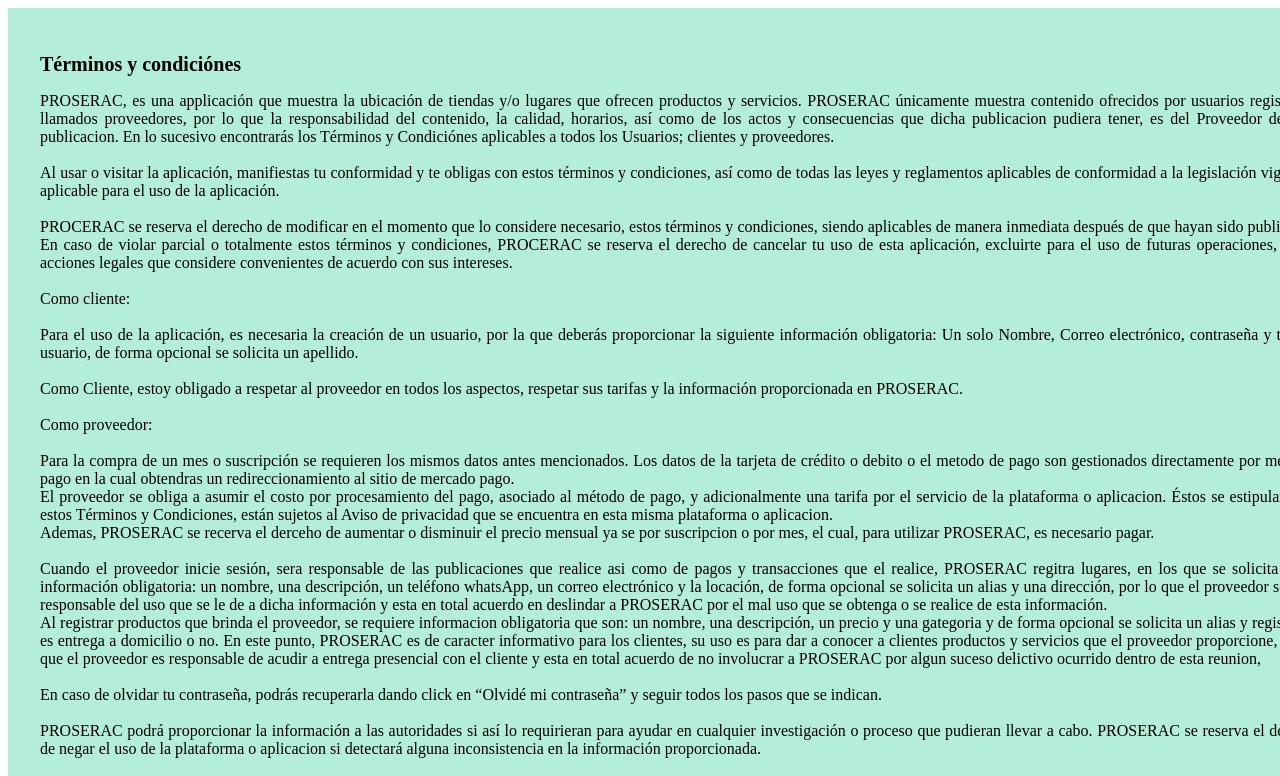
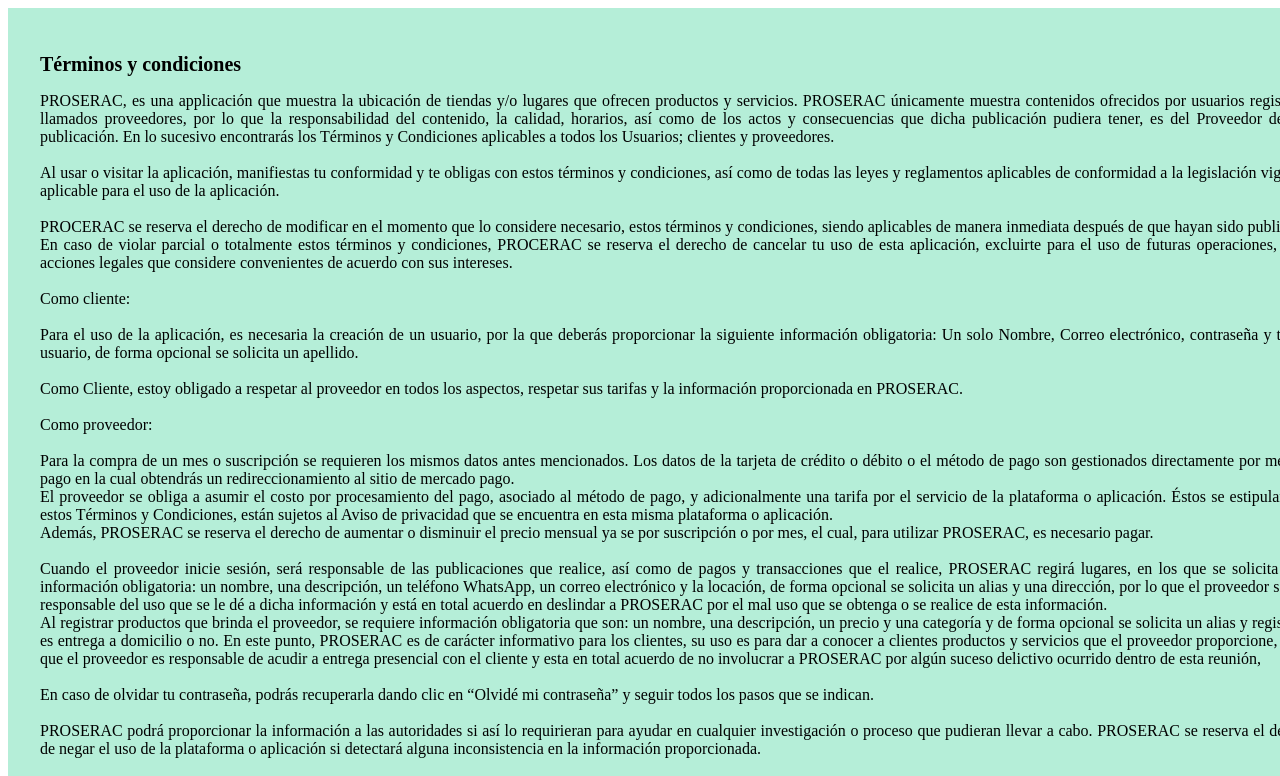
Before and after one commit to AntonioCru/congAppMotocicle, a Gatsby site: page /TermConditions in a window 1280 px wide. Shown: the top 776 px of the page. Built offline with nearby package versions, Linux system fonts and the light colour scheme; Gatsby itself is replaced by a stand-in of ours.

Commit message:
[style] termsConditions: se modifican estilos y se corrigen ortografia

```diff
--- a/src/components/pageSections/Dashboard/Dashboard.jsx
+++ b/src/components/pageSections/Dashboard/Dashboard.jsx
@@ -23,7 +23,7 @@ export default function Dashboard() {
 			</footer>
 			<div className='containerTermConditions'>
 				<img className='imgC' src={derRes} alt='iconCheck' />
-				<Link to='/TermConditions'>Terminos y condiciónes</Link>
+				<Link to='/TermConditions'>Terminos y Condiciónes</Link>
 			</div>
 		</>
 	)
--- a/src/components/pageSections/Dashboard/dashboard.css
+++ b/src/components/pageSections/Dashboard/dashboard.css
@@ -47,6 +47,7 @@
 	display: flex;
 	justify-content: center;
 	gap: 10px;
+	margin-bottom: 1rem;
 }
 .imgC {
 	width: 1.2rem;
--- a/src/pages/TermConditions.js
+++ b/src/pages/TermConditions.js
@@ -5,15 +5,15 @@ import '../components/pageSections/termConditions/TermConditions.css'
 export default function TermConditions() {
 	return (
 		<div className='containerTermCond'>
-			<h1 className='titleTerm'>Términos y condiciónes</h1>
+			<h1 className='titleTerm'>Términos y condiciones</h1>
 			<p>
 				PROSERAC, es una applicación que muestra la ubicación de tiendas y/o
 				lugares que ofrecen productos y servicios. PROSERAC únicamente muestra
-				contenido ofrecidos por usuarios registrados llamados proveedores, por
+				contenidos ofrecidos por usuarios registrados llamados proveedores, por
 				lo que la responsabilidad del contenido, la calidad, horarios, así como
-				de los actos y consecuencias que dicha publicacion pudiera tener, es del
-				Proveedor de cada publicacion. En lo sucesivo encontrarás los Términos y
-				Condiciónes aplicables a todos los Usuarios; clientes y proveedores.
+				de los actos y consecuencias que dicha publicación pudiera tener, es del
+				Proveedor de cada publicación. En lo sucesivo encontrarás los Términos y
+				Condiciones aplicables a todos los Usuarios; clientes y proveedores.
 				<br />
 				<br /> Al usar o visitar la aplicación, manifiestas tu conformidad y te
 				obligas con estos términos y condiciones, así como de todas las leyes y
@@ -43,58 +43,58 @@ export default function TermConditions() {
 				Como proveedor: <br />
 				<br />
 				Para la compra de un mes o suscripción se requieren los mismos datos
-				antes mencionados. Los datos de la tarjeta de crédito o debito o el
-				metodo de pago son gestionados directamente por mercado pago en la cual
-				obtendras un redireccionamiento al sitio de mercado pago.
+				antes mencionados. Los datos de la tarjeta de crédito o débito o el
+				método de pago son gestionados directamente por mercado pago en la cual
+				obtendrás un redireccionamiento al sitio de mercado pago.
 				<br />
 				El proveedor se obliga a asumir el costo por procesamiento del pago,
 				asociado al método de pago, y adicionalmente una tarifa por el servicio
-				de la plataforma o aplicacion. Éstos se estipularán en estos Términos y
+				de la plataforma o aplicación. Éstos se estipularán en estos Términos y
 				Condiciones, están sujetos al Aviso de privacidad que se encuentra en
-				esta misma plataforma o aplicacion.
-				<br /> Ademas, PROSERAC se recerva el derceho de aumentar o disminuir el
-				precio mensual ya se por suscripcion o por mes, el cual, para utilizar
+				esta misma plataforma o aplicación.
+				<br /> Además, PROSERAC se reserva el derecho de aumentar o disminuir el
+				precio mensual ya se por suscripción o por mes, el cual, para utilizar
 				PROSERAC, es necesario pagar.
 				<br />
 				<br />
-				Cuando el proveedor inicie sesión, sera responsable de las publicaciones
-				que realice asi como de pagos y transacciones que el realice, PROSERAC
-				regitra lugares, en los que se solicita como información obligatoria: un
-				nombre, una descripción, un teléfono whatsApp, un correo electrónico y
+				Cuando el proveedor inicie sesión, será responsable de las publicaciones
+				que realice, así como de pagos y transacciones que el realice, PROSERAC
+				regirá lugares, en los que se solicita como información obligatoria: un
+				nombre, una descripción, un teléfono WhatsApp, un correo electrónico y
 				la locación, de forma opcional se solicita un alias y una dirección, por
-				lo que el proveedor se hace responsable del uso que se le de a dicha
-				información y esta en total acuerdo en deslindar a PROSERAC por el mal
+				lo que el proveedor se hace responsable del uso que se le dé a dicha
+				información y está en total acuerdo en deslindar a PROSERAC por el mal
 				uso que se obtenga o se realice de esta información.
 				<br />
-				Al registrar productos que brinda el proveedor, se requiere informacion
+				Al registrar productos que brinda el proveedor, se requiere información
 				obligatoria que son: un nombre, una descripción, un precio y una
-				gategoria y de forma opcional se solicita un alias y registrar si es
-				entrega a domicilio o no. En este punto, PROSERAC es de caracter
+				categoría y de forma opcional se solicita un alias y registrar si es
+				entrega a domicilio o no. En este punto, PROSERAC es de carácter
 				informativo para los clientes, su uso es para dar a conocer a clientes
 				productos y servicios que el proveedor proporcione, por lo que el
 				proveedor es responsable de acudir a entrega presencial con el cliente y
-				esta en total acuerdo de no involucrar a PROSERAC por algun suceso
-				delictivo ocurrido dentro de esta reunion,
+				esta en total acuerdo de no involucrar a PROSERAC por algún suceso
+				delictivo ocurrido dentro de esta reunión,
 				<br />
 				<br />
-				En caso de olvidar tu contraseña, podrás recuperarla dando click en
+				En caso de olvidar tu contraseña, podrás recuperarla dando clic en
 				“Olvidé mi contraseña” y seguir todos los pasos que se indican.
 				<br />
 				<br />
 				PROSERAC podrá proporcionar la información a las autoridades si así lo
 				requirieran para ayudar en cualquier investigación o proceso que
 				pudieran llevar a cabo. PROSERAC se reserva el derecho de negar el uso
-				de la plataforma o aplicacion si detectará alguna inconsistencia en la
+				de la plataforma o aplicación si detectará alguna inconsistencia en la
 				información proporcionada. <br />
 				<br />
 				PROSERAC mostrará la información de los proveedores; lugares, productos
 				y servicios, el cliente tiene a disposición dicha información para
-				adquirir estos productos o servicios. PROSERAC no se hace reponsable de
-				transacciónes, ya que el pago de esto será entre cliente proveedor sin
+				adquirir estos productos o servicios. PROSERAC no se hace responsable de
+				transacciones, ya que el pago de esto será entre cliente proveedor sin
 				previo aviso y sin responsabilidad para PROSERAC, en virtud de lo
 				anterior, expresamente aceptas y reconoces dicho acuerdo. Cabe mencionar
-				que PROSERAC, no proporcionará, por ningun motivo, compensación por
-				actos delictivos o de cualquier indole que afecten a las partes
+				que PROSERAC, no proporcionará, por ningún motivo, compensación por
+				actos delictivos o de cualquier índole que afecten a las partes
 				involucradas.
 				<br />
 				<br />
@@ -104,58 +104,58 @@ export default function TermConditions() {
 				PROSERAC se reserva el derecho de modificar o interrumpir, en cualquier
 				momento y de manera temporal o permanente, el sitio, los servicios o
 				cualquier parte del sitio, con o sin notificación, por cualquier motivo.
-				Con el único propósito de ofrecer una plataforma o aplicacion de
+				Con el único propósito de ofrecer una plataforma o aplicación de
 				calidad, PROSERAC realiza de forma periódica tareas de mantenimiento.
 				<br />
 				Aunque hacemos todo lo posible para evitar que los clientes se vean
 				afectados, el sitio o nuestros servicios pueden estar temporalmente no
 				disponibles durante los períodos de mantenimiento. <br />
-				eL uso No Autorizado del Sitio, cualquier uso ilegal o no autorizado de
-				esta plataforma o aplicacion, constituye una violación de estos Términos
+				El uso No Autorizado del Sitio, cualquier uso ilegal o no autorizado de
+				esta plataforma o aplicación, constituye una violación de estos Términos
 				y Condiciones. El uso no autorizado de cualquier robot, rastreador o
 				cualquier otro proceso automatizado en el sitio. Las violaciones de
 				estos Términos y Condiciones, incluyendo el uso no autorizado del sitio,
-				podran ser investigadas y se pueden tomar acciones legales necesarias,
+				podrán ser investigadas y se pueden tomar acciones legales necesarias,
 				incluyendo más no limitándose acciones civiles, penales y cautelares.
 				<br />
 				Serás responsable de indemnizar todos los gastos en los que PROSERAC
 				pudiera incurrir por el uso ilegal o no autorizado de esta plataforma o
-				aplicacion.
+				aplicación.
 				<br />
 				<br />
 				Derechos de Autor
 				<br />
 				<br /> Está prohibido que cualquier usuario que use esta plataforma o
-				aplicacion, transmita o comparta ilegalmente cualquier información con
+				aplicación, transmita o comparta ilegalmente cualquier información con
 				derechos de autor sin previo consentimiento expreso de licencia, defensa
 				válida o exención de uso justo para hacerlo. En particular, los usuarios
-				que difundan el contenido de esta plataforma o aplicacion, ya sean
+				que difundan el contenido de esta plataforma o aplicación, ya sean
 				artículos, imágenes, o cualquier otro material con derechos de autor;
 				deben de asegurarse que no infringe ningún derecho de autor o cualquier
 				otro derecho de terceros (incluyendo, más no limitándose a, marcas
 				registradas, secretos comerciales, derechos de privacidad o publicidad).
 				En caso de que el usuario incumpliera este párrafo, se obliga a sacar en
 				paz, Cláusula de Exención de Responsabilidades Como Usuario, entiendes y
-				estás de acuerdo en que estás haciendo uso de la plataforma o aplicacion
+				estás de acuerdo en que estás haciendo uso de la plataforma o aplicación
 				y de los servicios “tal cual” y “tal como están disponibles”. <br />
 				PROSERAC no se obliga a que el sitio esté libre de errores, que no
 				contendrá interrupciones, o que proporcione resultados específicos por
-				el uso de la plataforma o aplicacion o por cualquier contenido, búsqueda
+				el uso de la plataforma o aplicación o por cualquier contenido, búsqueda
 				o enlace en el sitio. <br />
 				PROSERAC no puede asegurar que los archivos que descargue del sitio
 				estarán libres de virus o de contaminación o de características
 				destructivas. <br />
 				PROSERAC se libera, en la máxima medida permitida por ley, de toda
 				responsabilidad de garantías, no será responsable por ningún daño de
-				cualquier tipo que surja del uso de esta plataforma o aplicacion,
+				cualquier tipo que surja del uso de esta plataforma o aplicación,
 				incluyendo sin limitación, daños directos, indirectos, incidentales,
 				punitivos y consecuenciales o por tu compra y/o asistencia y/o
-				participación en compras precensiales. <br />
+				participación en compras presenciales. <br />
 				PROSERAC se libera de cualquier y toda responsabilidad por cualquier
 				hecho, omisión y conducta por parte de cualquier Usuario de la
-				plataforma o aplicacion, anunciantes y/o patrocinadores del sitio, en
+				plataforma o aplicación, anunciantes y/o patrocinadores del sitio, en
 				conexión con el servicio de PROSERAC o de cualquier otra forma
-				relacionada con su uso de la plataforma o aplicacion. <br />
+				relacionada con su uso de la plataforma o aplicación. <br />
 				<br />
 				Legislación aplicable y notificaciones
 				<br />
```
